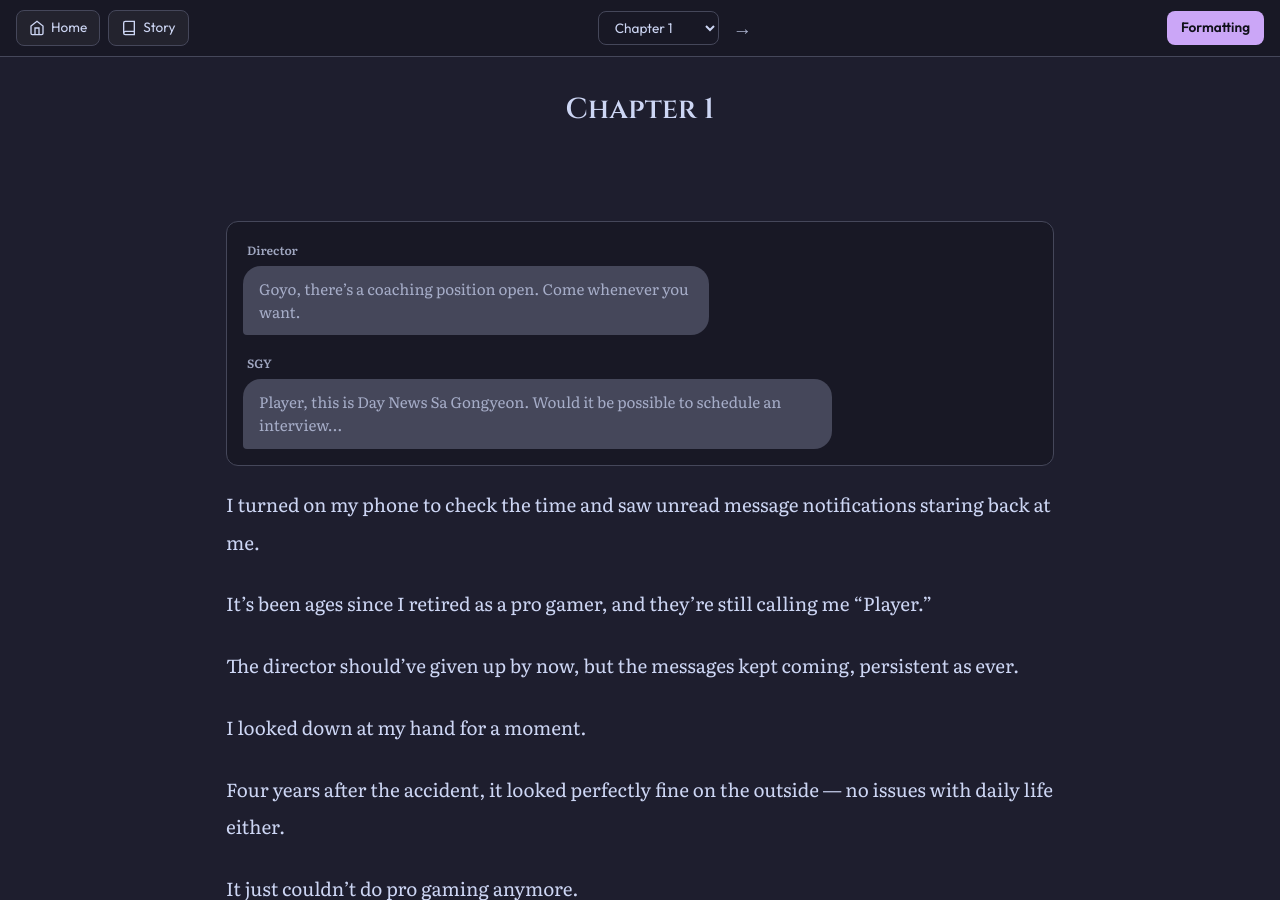
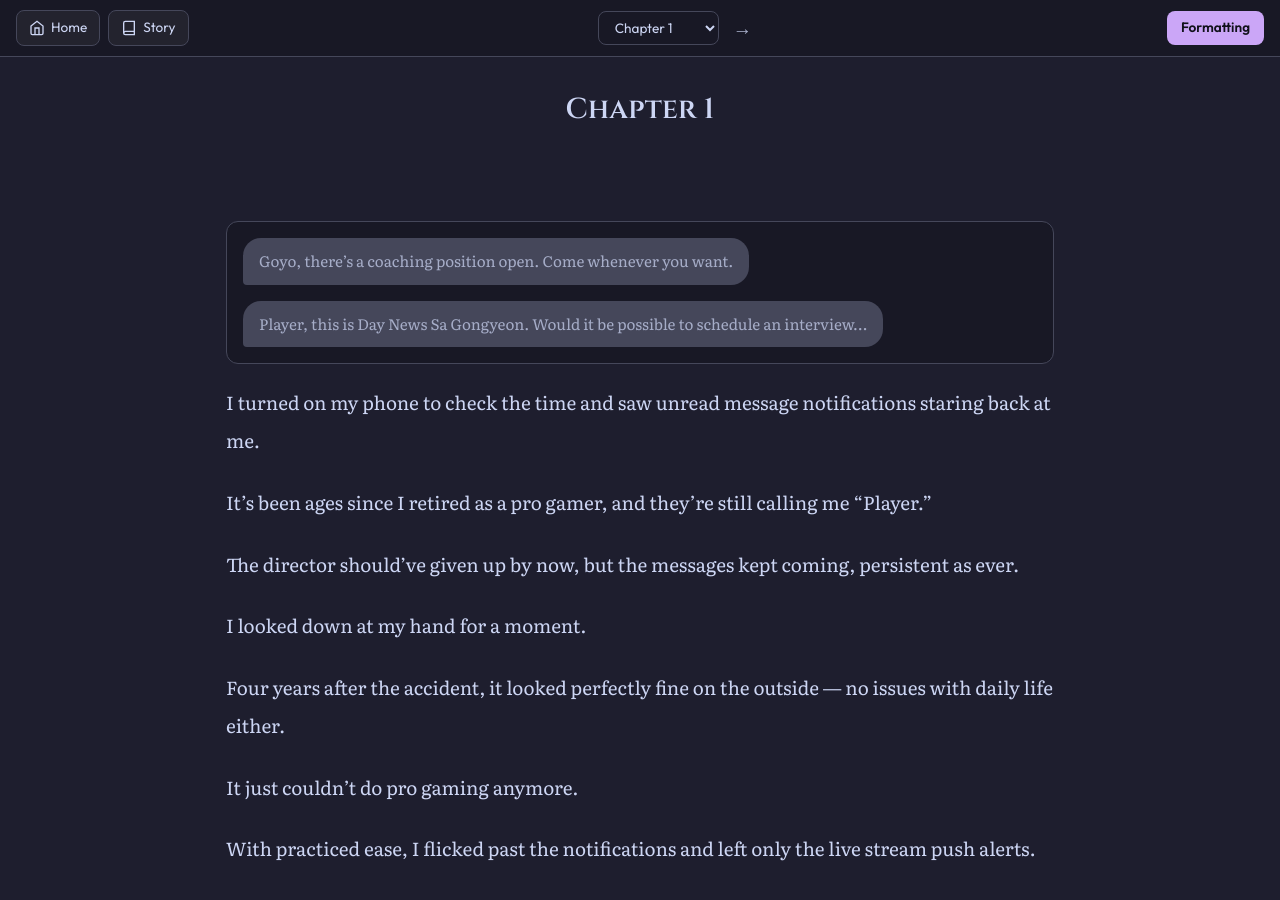
Before and after one commit to soleumn/soleumn.github.io, a Jekyll site: the page built from _chapters/eoshinki/ch1.md, in a window 1280 px wide and 900 px high. Built offline with Jekyll 4.4.1, drawn with Linux system fonts in a browser that asks for light colours; comment, search, counter and statistics services are not loaded.

Commit message:
Update ch1.md

```diff
--- a/_chapters/eoshinki/ch1.md
+++ b/_chapters/eoshinki/ch1.md
@@ -6,18 +6,15 @@ capitulo: 1
 <br>
 
 <div class="chat-container">
-<div class="chat-group received">
-<span class="chat-author">Director</span>
+
 <div class="chat-msg received" style="color: var(--texto-secundario) !important;">
 Goyo, there’s a coaching position open. Come whenever you want.
 </div>
-</div>
-<div class="chat-group received">
-<span class="chat-author">SGY</span>
+
 <div class="chat-msg received" style="color: var(--texto-secundario) !important;">
 Player, this is Day News Sa Gongyeon. Would it be possible to schedule an interview…
 </div>
-</div>
+
 </div>
 
 I turned on my phone to check the time and saw unread message notifications staring back at me.
```
